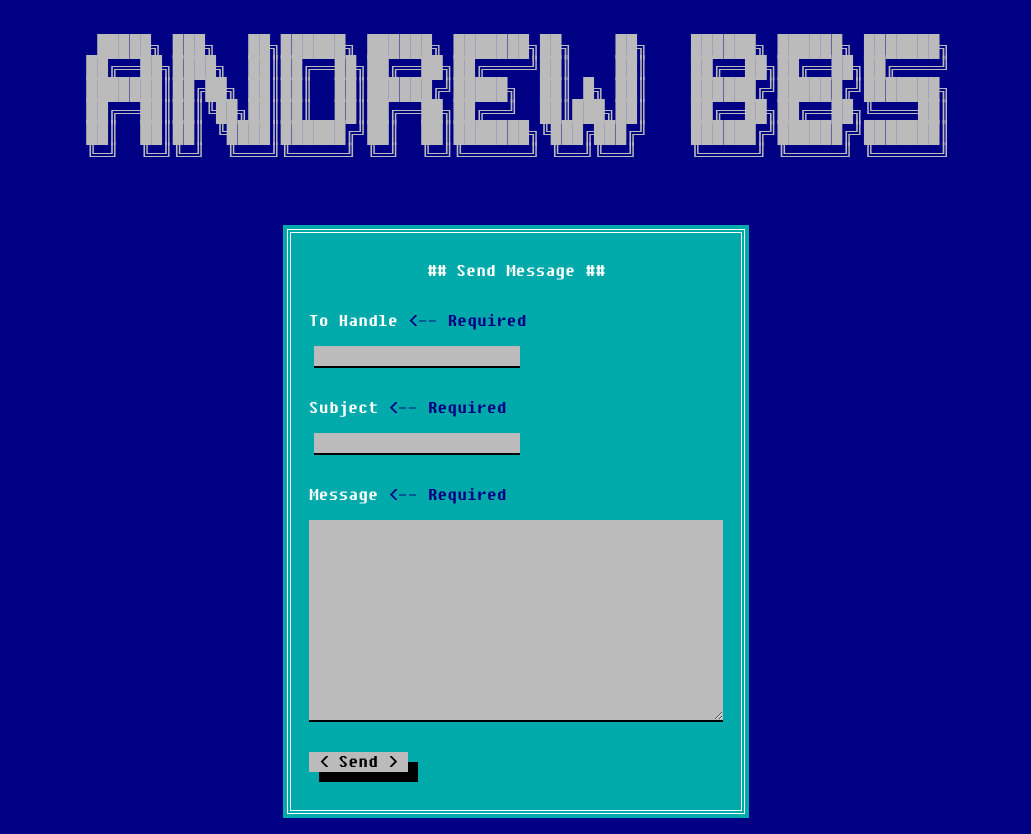
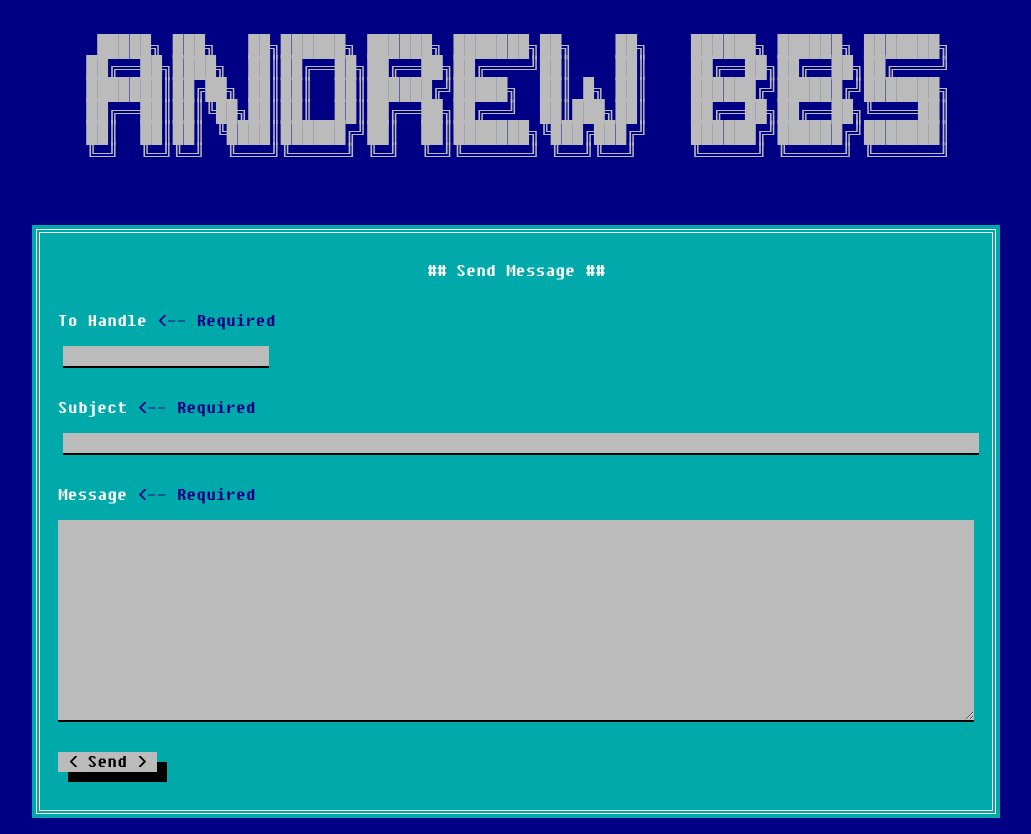
Before and after one commit to lostways/andrewbbs, a Django app: page /members/messages/send in a window 1280 px wide. Shown: the part 20-854 px from the top of the page, without its empty margins (124-1155 px from the left). Run offline with Django 3.2, Linux system fonts and the light colour scheme; the visitor is signed in with stand-in values (Sample User, id 1); data comes from the database, SQL or seed files in the repository; some libraries are stand-ins or nearby versions.

Commit message:
stying send message form

```diff
--- a/app/andrewbbs/forms.py
+++ b/app/andrewbbs/forms.py
@@ -9,8 +9,8 @@ User = get_user_model()
 
 class MessageForm(forms.Form):
    recipient = forms.CharField(max_length=100, label="To Handle")
-   subject = forms.CharField(max_length=300, label="Subject")
-   body = forms.CharField(widget=forms.Textarea, label="Message")
+   subject = forms.CharField(widget=forms.TextInput({'size': 80, 'class' : 'width-full'}), max_length=80, label="Subject")
+   body = forms.CharField(widget=forms.Textarea({'class': 'width-full', 'cols': 40}), max_length=1024, label="Message")
 
    # find recipient and validate that they exist
    def clean_recipient(self):
--- a/app/andrewbbs/static/css/main.css
+++ b/app/andrewbbs/static/css/main.css
@@ -92,6 +92,10 @@ form legend {
     text-align: center;
 }
 
+form .width-full {
+    width: 100%;
+}
+
 label.required::after {
     content: "<-- Required";
     color: #000084;
@@ -113,6 +117,6 @@ form.member-login {
     max-width: 15rem;
 }
 
-form.member-message textarea {
-    width: 100%;
+form.member-message {
+    max-width: 80rem;
 }
```
